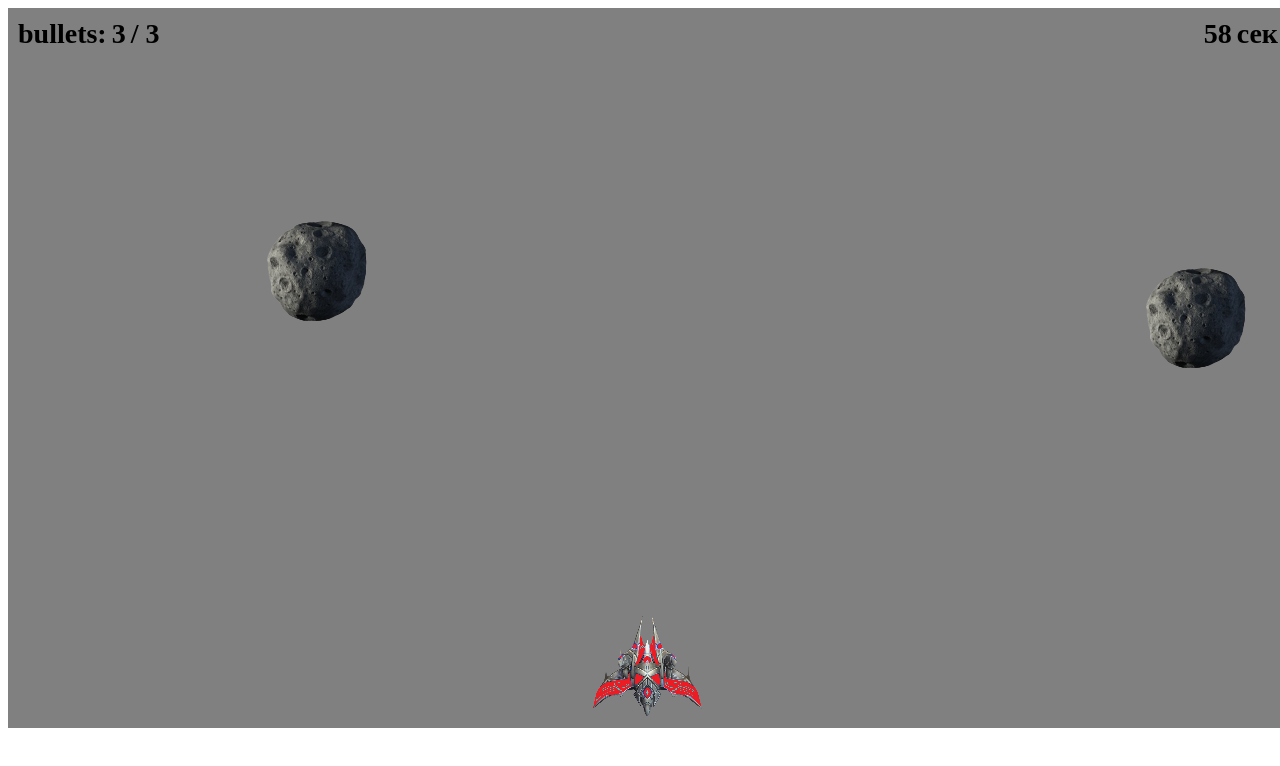
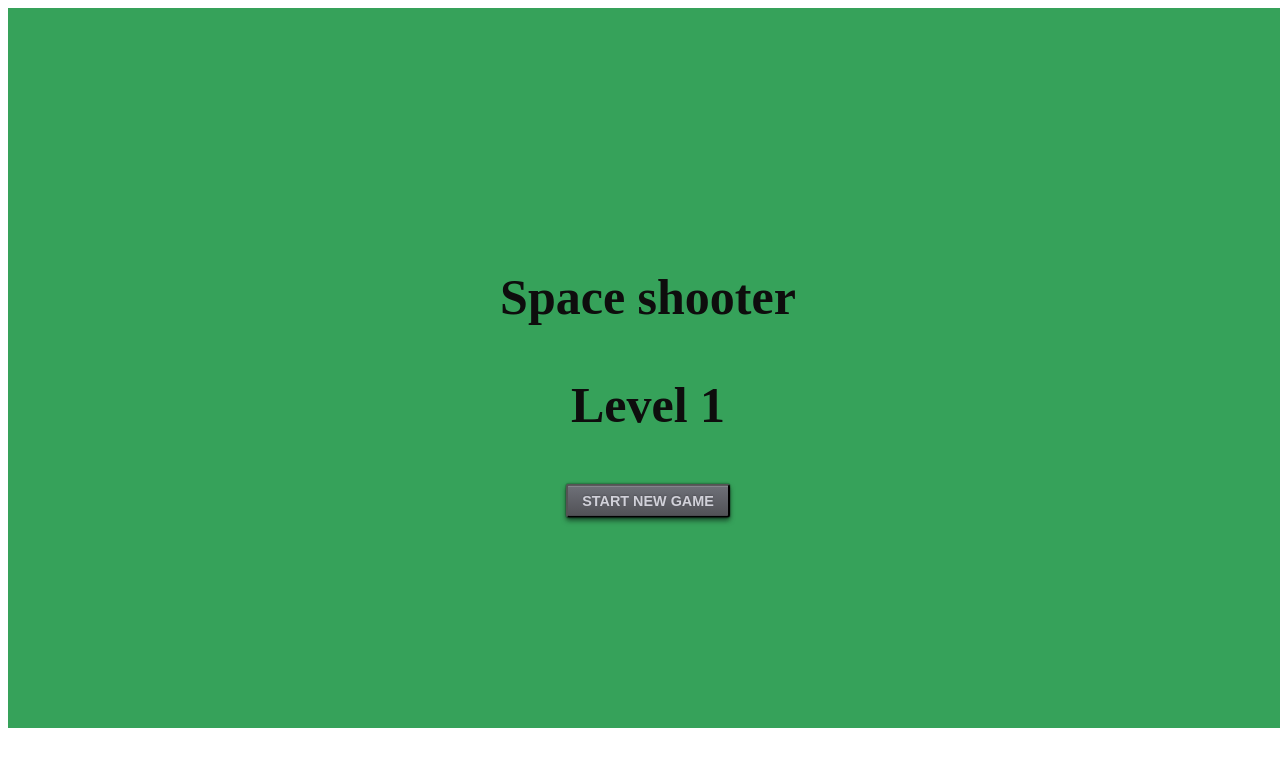
Before and after one commit to Andrii-13/space-shooter, a website built with Vite: page index.html in a window 1280 px wide. Built offline with nearby package versions, Linux system fonts and the light colour scheme.

Commit message:
create screensaver and start game

```diff
--- a/index.html
+++ b/index.html
@@ -9,9 +9,8 @@
 <body>
     </head>
     <body>
-      <div id="one"></div>
+    <div id="one"></div>
     <div class="modal"></div>
     <script type="module" src="./src/index.js"></script>
-    <script type="module" src="./src/helpers/setGameTime.js"></script>
 </body>
 </html>
--- a/src/app/createApp.js
+++ b/src/app/createApp.js
@@ -1,15 +1,8 @@
-import { createSpace } from "../space/createSpace";
-import { createSpaceship } from "../spaceship/createSpaceship";
-import { createAsteroid } from "../asteroid/createAsteroid";
+
 import { initApp } from "./initApp";
-import { setGameTime } from "../helpers/setGameTime";
-import { setQuantityBullets } from "../helpers/setQuantityBullets";
+import { createStartScreensaver } from "../screensavers/startScreensaver";
 
 export async function createApp() {
   const app = await initApp();
-  //await createSpace(app);
-  await createSpaceship(app);
-  await createAsteroid(app);
-  setGameTime(app);
-  setQuantityBullets(app);
+  createStartScreensaver(app);
 }
--- /dev/null
+++ b/src/app/startGame.js
@@ -0,0 +1,18 @@
+import { createAsteroid } from "../asteroid/createAsteroid";
+import { setGameTime } from "../helpers/setGameTime";
+import { setQuantityBullets } from "../helpers/setQuantityBullets";
+import { createSpaceship } from "../spaceship/createSpaceship";
+
+export function startGame(app) {
+  const startBtn = document.querySelector(".startBtn");
+  const screensaver = document.querySelector(".screensaver");
+  const handleClickStartBtn = async () => {
+    screensaver.remove();
+     //await createSpace(app);
+    await createSpaceship(app);
+    await createAsteroid(app);
+    setQuantityBullets(app);
+    setGameTime(app)
+  };
+  startBtn.addEventListener("click", handleClickStartBtn);
+}
--- a/src/css/style.css
+++ b/src/css/style.css
@@ -26,6 +26,16 @@
   padding: 10px;
   gap: 5px
 }
+
+.screensaver{
+  position: fixed;
+  overflow-y: auto;
+  transition: opacity 250ms cubic-bezier(0.4, 0, 0.2, 1),
+    visibility 100ms cubic-bezier(0.4, 0, 0.2, 1);
+  z-index: 100;
+  background-color: rgba(35, 170, 80, 0.8);
+}
+
 .modal {
   position: fixed;
   overflow-y: auto;
@@ -51,7 +61,7 @@
   margin-right: auto;
   position: relative;
   background-color: "white";
-  width: 335px;
+  /* width: 335px; */
   padding: 28px 20px;
   border-radius: 15px;
   transition: opacity 300ms linear, transform 500ms linear;
--- /dev/null
+++ b/src/helpers/createBulletsrHTML.js
@@ -0,0 +1,3 @@
+export function createBulletsrHTML(gameWidth, initialBullets) {
+  return `<div class="bullets" style="width: ${gameWidth}px"><span>bullets: </span><span class="remaindBullets">${initialBullets}</span><span > / ${initialBullets}</span> </div>`;
+}
--- /dev/null
+++ b/src/helpers/createScreensaverHTML.js
@@ -0,0 +1,11 @@
+export function createScreensaverHTML(gameWidth, gameHeight) {
+
+    return `
+      <div class="screensaver" style="width: ${gameWidth}px; height: ${gameHeight}px;">
+        <div class="inner-container inner-container-screensaver">
+          <p class="titleGame title">Space shooter</p>
+          <p class="titleLevel title"><span>Level </span><span class="numberLevel">1</span></p>
+          <button class="startBtn btn" type="button">START NEW GAME</button>
+        </div>
+      </div>`
+}
--- /dev/null
+++ b/src/helpers/createTimerHTML.js
@@ -0,0 +1,3 @@
+export function createTimerHTML(gameWidth, startTime) {
+    return `<div class="timer" style="width: ${gameWidth}px"><span class="numeric">${startTime}</span> <span>сек</span></div>`
+  }
--- a/src/helpers/setGameTime.js
+++ b/src/helpers/setGameTime.js
@@ -1,17 +1,12 @@
 import { refs } from "../common/data";
-
+import { createTimerHTML } from "./createTimerHTML";
 
 export function setGameTime(app) {
   let startTime = refs.gameTime;
-
-  const gameWidth = app.screen.width; // Отримуємо ширину гри
-
-  const timerHTLM = `<div class="timer" style="width: ${gameWidth}px"><span class="numeric">${startTime}</span> <span>сек</span></div>`;
-
+  const gameWidth = app.screen.width;
+  const timerHTML = createTimerHTML(gameWidth, startTime);
   const timerWrap = document.getElementById("one");
-
-  timerWrap.insertAdjacentHTML("beforeend", timerHTLM);
-
+  timerWrap.insertAdjacentHTML("beforeend", timerHTML);
   const numericEl = document.querySelector(".numeric");
 
   const timeInterval = setInterval(() => {
--- a/src/helpers/setQuantityBullets.js
+++ b/src/helpers/setQuantityBullets.js
@@ -1,16 +1,15 @@
 import { refs } from "../common/data";
+import { createBulletsrHTML } from "./createBulletsrHTML";
 
 export function setQuantityBullets(app) {
   const initialBullets = refs.totalBullets;
   const gameWidth = app.screen.width;
-  const bulletsrHTLM = `<div class="bullets" style="width: ${gameWidth}px"><span>bullets: </span><span class="remaindBullets">${initialBullets}</span><span > / ${initialBullets}</span> </div>`;
+  const bulletsrHTLM = createBulletsrHTML(gameWidth, initialBullets);
   const bulletsEl = document.getElementById("one");
-  bulletsEl.insertAdjacentHTML("beforeend",bulletsrHTLM);
-
+  bulletsEl.insertAdjacentHTML("beforeend", bulletsrHTLM);
 }
 
-
 export function showRemaindBullets(bullets) {
-    const bulletsEl = document.querySelector(".remaindBullets");
-    bulletsEl.textContent =bullets
+  const bulletsEl = document.querySelector(".remaindBullets");
+  bulletsEl.textContent = bullets;
 }
--- /dev/null
+++ b/src/screensavers/startScreensaver.js
@@ -0,0 +1,13 @@
+import { startGame } from "../app/startGame";
+import { createScreensaverHTML } from "../helpers/createScreensaverHTML";
+
+export function createStartScreensaver(app) {
+  const gameWidth = app.screen.width;
+  const gameHeight = app.screen.height;
+
+  const screensaverHTML = createScreensaverHTML(gameWidth, gameHeight);
+  const screensaver = document.getElementById("one");
+
+  screensaver.insertAdjacentHTML("beforeend", screensaverHTML);
+  startGame(app);
+}
--- a/src/spaceship/isShoot.js
+++ b/src/spaceship/isShoot.js
@@ -18,7 +18,6 @@ export function isShoot(app, spaceship) {
       app.stage.addChild(bullet);
       activeBullets.push(bullet);
       totalBullets -= 1;
-      console.log(totalBullets)
       showRemaindBullets(totalBullets)
     }
   });
```
Also changed, not shown: src/screensavers/modal.js (renamed from src/modal/modal.js).
